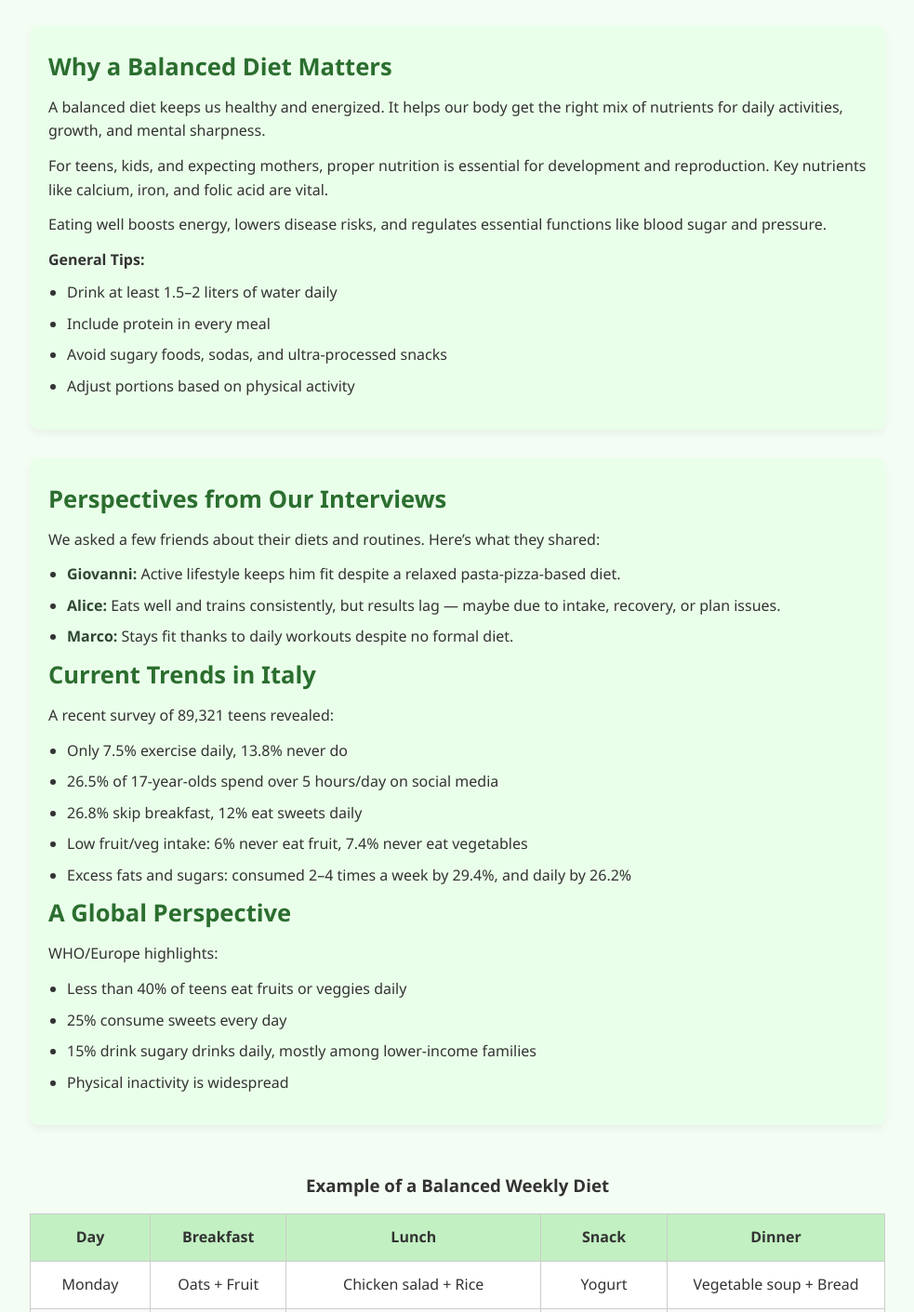
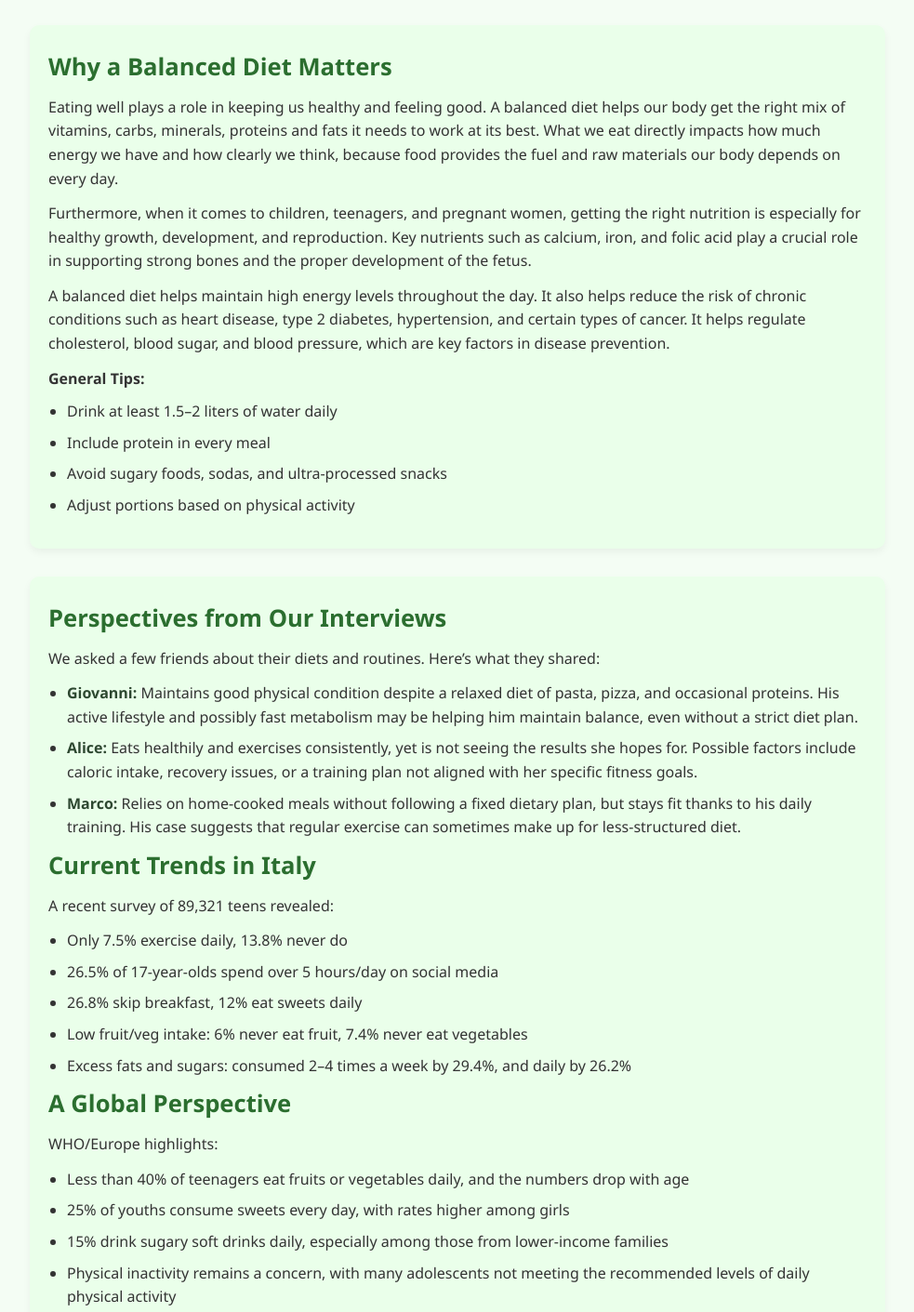
Before and after one commit to theteamproject/Teen-Dietary-Balance-Project, a plain HTML site: page index.html in a window 1280 px wide. Shown: the part 252-1663 px from the top of the page at 93% size, without its empty margins (148-1131 px from the left). Drawn offline with Linux system fonts and the light colour scheme.

Commit message:
Update index.html

```diff
--- a/index.html
+++ b/index.html
@@ -27,9 +27,15 @@
 
         <section class="diet-info">
             <h3>Why a Balanced Diet Matters</h3>
-            <p>A balanced diet keeps us healthy and energized. It helps our body get the right mix of nutrients for daily activities, growth, and mental sharpness.</p>
-            <p>For teens, kids, and expecting mothers, proper nutrition is essential for development and reproduction. Key nutrients like calcium, iron, and folic acid are vital.</p>
-            <p>Eating well boosts energy, lowers disease risks, and regulates essential functions like blood sugar and pressure.</p>
+             <p>
+                Eating well plays a role in keeping us healthy and feeling good. A balanced diet helps our body get the right mix of vitamins, carbs, minerals, proteins and fats it needs to work at its best. What we eat directly impacts how much energy we have and how clearly we think, because food provides the fuel and raw materials our body depends on every day.
+            </p>
+            <p>
+                Furthermore, when it comes to children, teenagers, and pregnant women, getting the right nutrition is especially for healthy growth, development, and reproduction. Key nutrients such as calcium, iron, and folic acid play a crucial role in supporting strong bones and the proper development of the fetus.
+            </p>
+            <p>
+                A balanced diet helps maintain high energy levels throughout the day. It also helps reduce the risk of chronic conditions such as heart disease, type 2 diabetes, hypertension, and certain types of cancer. It helps regulate cholesterol, blood sugar, and blood pressure, which are key factors in disease prevention.
+            </p>
 
             <h4>General Tips:</h4>
             <ul>
@@ -44,9 +50,9 @@
             <h4>Perspectives from Our Interviews</h4>
             <p>We asked a few friends about their diets and routines. Here’s what they shared:</p>
             <ul>
-                <li><strong>Giovanni:</strong> Active lifestyle keeps him fit despite a relaxed pasta-pizza-based diet.</li>
-                <li><strong>Alice:</strong> Eats well and trains consistently, but results lag — maybe due to intake, recovery, or plan issues.</li>
-                <li><strong>Marco:</strong> Stays fit thanks to daily workouts despite no formal diet.</li>
+                <li><strong>Giovanni:</strong> Maintains good physical condition despite a relaxed diet of pasta, pizza, and occasional proteins. His active lifestyle and possibly fast metabolism may be helping him maintain balance, even without a strict diet plan.</li>
+                <li><strong>Alice:</strong> Eats healthily and exercises consistently, yet is not seeing the results she hopes for. Possible factors include caloric intake, recovery issues, or a training plan not aligned with her specific fitness goals.</li>
+                <li><strong>Marco:</strong> Relies on home-cooked meals without following a fixed dietary plan, but stays fit thanks to his daily training. His case suggests that regular exercise can sometimes make up for less-structured diet.</li>
             </ul>
 
             <h4>Current Trends in Italy</h4>
@@ -62,10 +68,10 @@
             <h4>A Global Perspective</h4>
             <p>WHO/Europe highlights:</p>
             <ul>
-                <li>Less than 40% of teens eat fruits or veggies daily</li>
-                <li>25% consume sweets every day</li>
-                <li>15% drink sugary drinks daily, mostly among lower-income families</li>
-                <li>Physical inactivity is widespread</li>
+                <li>Less than 40% of teenagers eat fruits or vegetables daily, and the numbers drop with age</li>
+                <li>25% of youths consume sweets every day, with rates higher among girls</li>
+                <li>15% drink sugary soft drinks daily, especially among those from lower-income families</li>
+                <li>Physical inactivity remains a concern, with many adolescents not meeting the recommended levels of daily physical activity</li>
             </ul>
         </section>
 
```
